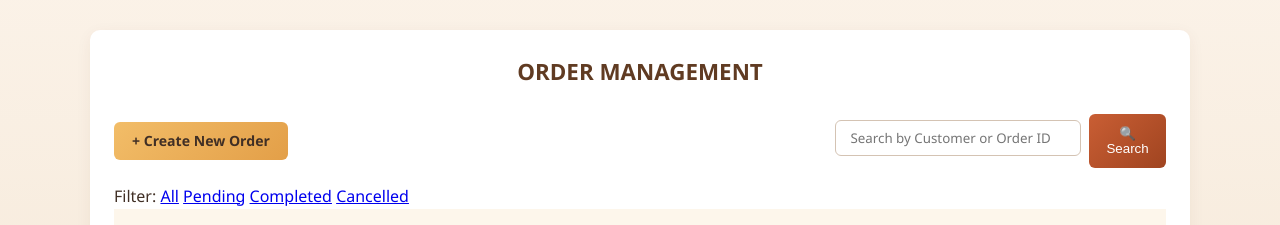
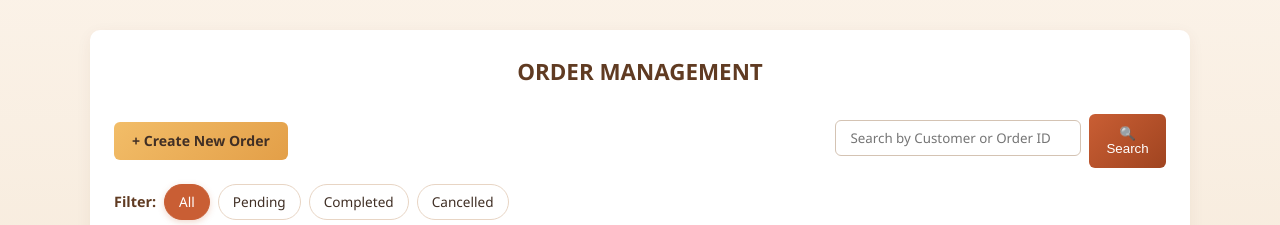
Before and after one commit to Furyk1923/Amah-Mary-s-Kitchen-by-Bare-Minimum, a PHP site: page /orders.php in a window 1280 px wide. Shown: the part 108-333 px from the top of the page. Run offline with PHP 8.4, Linux system fonts and the light colour scheme; the visitor is signed in with stand-in values (Sample User, id 1); data that the repository does not hold is empty.

Commit message:
Update style.css

```diff
--- a/style.css
+++ b/style.css
@@ -213,6 +213,43 @@ table tbody tr:hover {
     background: #fdfaf7;
 }
 
+/* =================================================
+   TABLE FILTERS
+   ================================================= */
+.filter-group {
+    display: flex;
+    align-items: center;
+    gap: 8px;
+    margin-bottom: 16px;
+    font-size: 0.9rem;
+    color: var(--secondary);
+    font-weight: 600;
+}
+
+.filter-link {
+    text-decoration: none;
+    padding: 6px 14px;
+    border-radius: 20px;
+    border: 1px solid var(--border);
+    color: var(--text);
+    font-weight: 500;
+    background: var(--card);
+    transition: all 0.2s ease;
+    font-size: 0.85rem;
+}
+
+.filter-link:hover {
+    background: #fdf6eb; /* Soft cream hover */
+    border-color: var(--accent);
+    color: var(--primary-dark);
+}
+
+.filter-link.active {
+    background: var(--primary); /* Spiced Pumpkin */
+    color: white;
+    border-color: var(--primary);
+    box-shadow: 0 2px 6px rgba(201, 94, 52, 0.25);
+}
 /* =================================================
    BUTTONS
    ================================================= */
```
